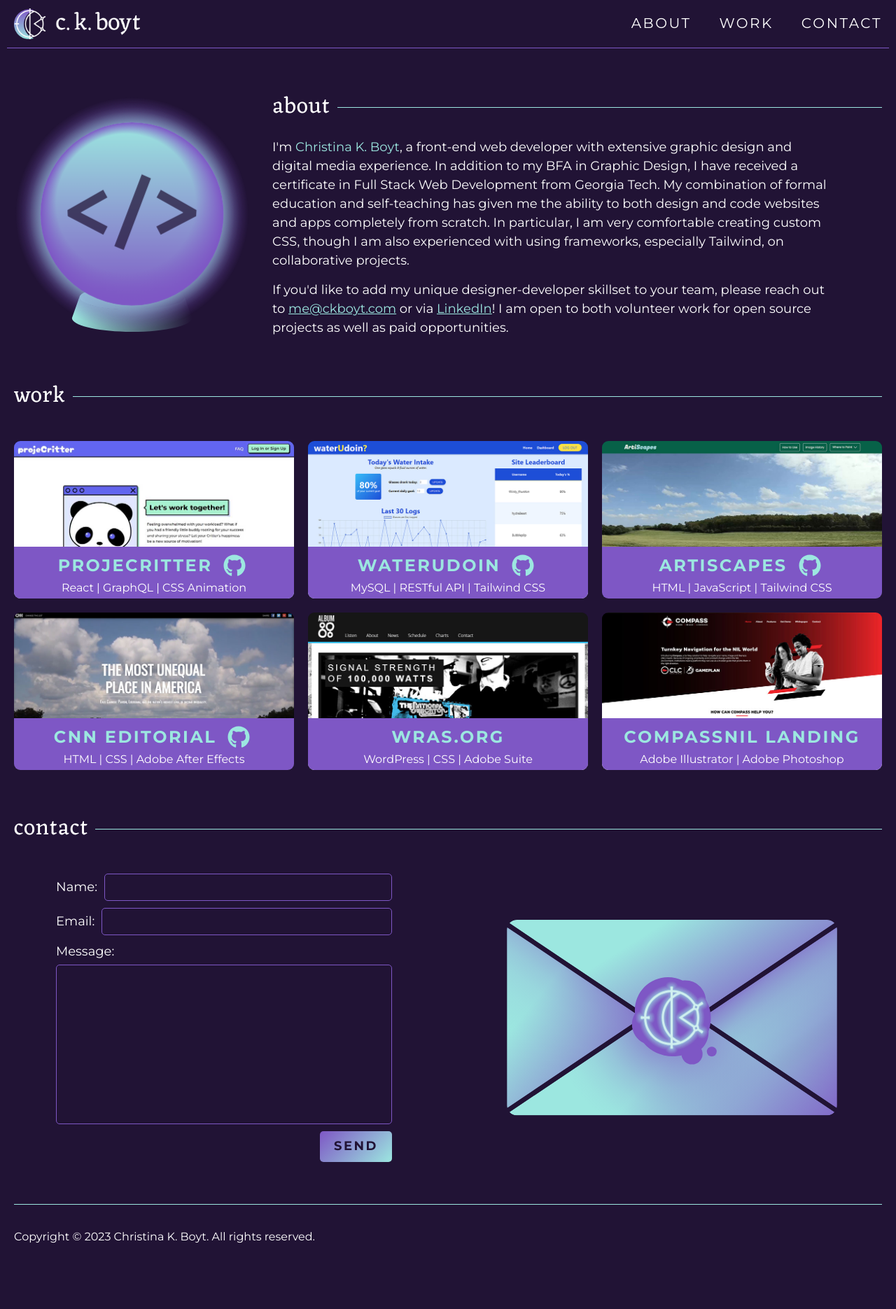
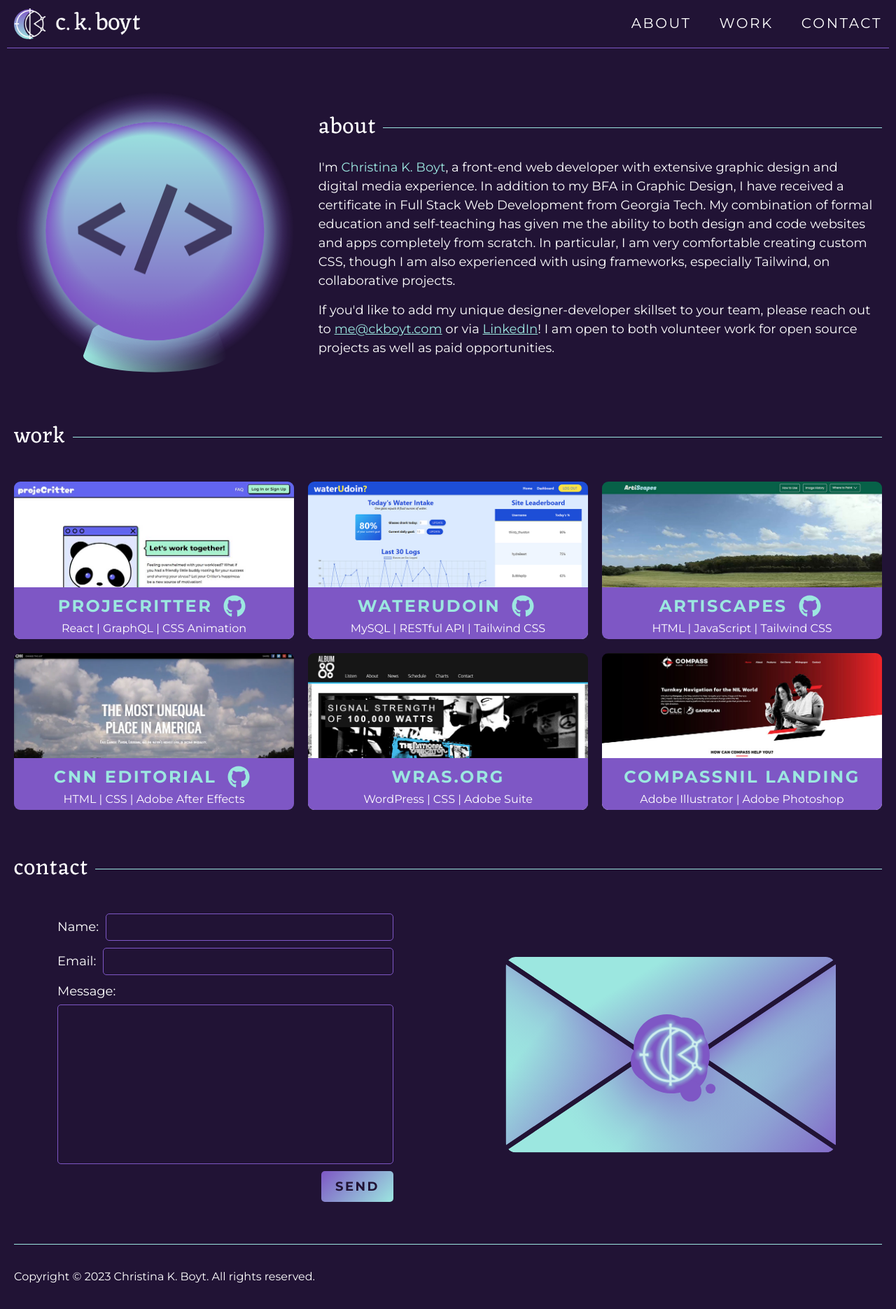
Before and after one commit to CKBoytGT/CKBoytGT.github.io, a React (Vite) app: page / in a window 1280 px wide. Shown: the whole page at 70% size. Before the commit the page ends 1813 px from the top, so only its background shows below. Built offline with nearby package versions, Linux system fonts and the light colour scheme; some icons are missing.

Commit message:
Revise CSS logic based on DRY

```diff
--- a/src/App.css
+++ b/src/App.css
@@ -2,16 +2,10 @@
   width: 100%;
   max-width: 1280px;
   margin: 0 auto;
-  /* padding: 0 1rem; */
   text-align: center;
 }
 
-main {
-  display: flex;
-  flex-direction: column;
-  gap: 2rem;
-  margin: 4rem 2rem;
-}
+/* TYPOGRAPHY */
 
 h1 {
   font-family: Eczar, Georgia, "Times New Roman", Times, serif;
@@ -71,6 +65,8 @@ p:last-child {
   margin-bottom: 0;
 }
 
+/* FOCUS */
+
 :focus:not(:focus-visible) {
   outline: none;
 }
@@ -81,27 +77,145 @@ p:last-child {
   border-radius: 0.25rem;
 }
 
+/* UTILITY */
+
+.highlight {
+  color: rgb(var(--accent));
+}
+
+.hidden {
+  display: none;
+}
+
+.flex-row {
+  display: flex;
+  flex-direction: column;
+  align-items: center;
+  gap: 3.2rem;
+}
+
+.flex-1-3rd {
+  height: 100%;
+  width: 100%;
+  flex: 1 1 33.33%;
+}
+
+.flex-half {
+  height: 100%;
+  width: 100%;
+  flex: 1 1 50%;
+}
+
+.flex-2-3rds {
+  height: 100%;
+  width: 100%;
+  flex: 1 1 66.66%;
+}
+
+/* FORMS */
+
+form {
+  display: flex;
+  flex-direction: column;
+  align-items: flex-start;
+  text-align: left;
+  gap: 1rem;
+}
+
+label {
+  width: 100%;
+  display: flex;
+}
+
+input,
+textarea {
+  border-radius: 0.5rem;
+  border: 1px solid rgb(var(--light));
+  background: transparent;
+  color: #fff;
+  padding: 0.5rem 1rem;
+}
+
+input:focus-visible,
+input:active,
+textarea:focus-visible,
+textarea:active {
+  outline: 2px rgb(var(--accent)) solid;
+}
+
+input {
+  display: inline;
+  margin-left: 1rem;
+  flex-grow: 1;
+  flex-shrink: 1;
+  min-width: 0;
+}
+
+textarea {
+  display: block;
+  margin-top: 0.5rem;
+}
+
+form button {
+  align-self: flex-end;
+  min-height: 44px;
+  min-width: 44px;
+  padding: 0.5rem 2rem;
+  border-radius: 0.5rem;
+  background: linear-gradient(
+    135deg,
+    rgb(var(--light)) 0,
+    rgb(var(--accent)) 100%
+  );
+  color: rgb(var(--dark));
+  font-weight: 700;
+  text-transform: uppercase;
+  letter-spacing: 0.25rem;
+  cursor: pointer;
+}
+
+form button:hover,
+form button:focus-visible {
+  background: rgb(var(--light));
+  color: #fff;
+}
+
+form button:active {
+  background: transparent;
+  outline: 2px rgb(var(--accent)) solid !important;
+  color: #fff;
+}
+
+.form-row {
+  align-items: center;
+}
+
+.form-textarea {
+  flex-direction: column;
+}
+
+/* MAIN CONTENT */
+
+main {
+  display: flex;
+  flex-direction: column;
+  gap: 2rem;
+  margin: 4rem 2rem;
+}
+
 #about,
 #work,
 #contact {
   scroll-margin-top: 6.8rem;
 }
 
-#about {
-  display: flex;
-  flex-direction: column;
-  align-items: center;
-  gap: 3.2rem;
-}
+/* ABOUT */
 
 #about div {
   width: 100%;
 }
 
-#about p {
-  margin-left: auto;
-  margin-right: auto;
-}
+/* WORK */
 
 #proj-grid {
   display: flex;
@@ -111,6 +225,8 @@ p:last-child {
   max-width: 480px;
   margin: 0 auto;
 }
+
+/* CONTACT */
 
 #contact-lockup {
   display: flex;
@@ -122,13 +238,7 @@ p:last-child {
   margin: 0 auto;
 }
 
-.highlight {
-  color: rgb(var(--accent));
-}
-
-.hidden {
-  display: none;
-}
+/* BREAKPOINT - desktop */
 
 @media screen and (min-width: 769px) {
   h2 {
@@ -145,17 +255,12 @@ p:last-child {
     margin: 6rem 2rem;
   }
 
-  #about {
+  .flex-row {
     flex-direction: row;
   }
 
   #about h2 {
     margin-bottom: 2rem;
-  }
-
-  #about p {
-    margin-left: 0;
-    margin-right: 0;
   }
 
   #contact-lockup {
@@ -166,11 +271,15 @@ p:last-child {
   }
 }
 
+/* BREAKPOINT - remove size limit from grid */
+
 @media screen and (min-width: 797px) {
   #proj-grid {
     max-width: none;
   }
 }
+
+/* BREAKPOINT - column to grid */
 
 @media screen and (min-width: 440px) {
   #proj-grid {
@@ -178,3 +287,12 @@ p:last-child {
     grid-template-columns: repeat(auto-fit, minmax(360px, 1fr));
   }
 }
+
+/* POINTER - non-touchscreen */
+
+@media (pointer: fine) {
+  form button {
+    min-height: auto;
+    min-width: auto;
+  }
+}
--- a/src/App.jsx
+++ b/src/App.jsx
@@ -13,8 +13,11 @@ function App() {
       <Navbar />
       <main>
         <section id="about">
+          <div className="flex-row">
+            <div className="flex-1-3rd">
               <CrystalBall />
-          <div>
+            </div>
+            <div className="flex-2-3rds">
               <h2>About</h2>
               <p>
                 I&apos;m <span className="highlight">Christina K. Boyt</span>, a
@@ -42,6 +45,7 @@ function App() {
                 well as paid opportunities.
               </p>
             </div>
+          </div>
         </section>
         <section id="work">
           <h2>Work</h2>
@@ -60,9 +64,13 @@ function App() {
         </section>
         <section id="contact">
           <h2>Contact</h2>
-          <div id="contact-lockup">
+          <div className="flex-row">
+            <div className="flex-half">
               <ContactForm />
+            </div>
+            <div className="flex-half">
               <Envelope />
+            </div>
           </div>
         </section>
       </main>
--- a/src/components/ContactForm/index.css
+++ b/src/components/ContactForm/index.css
@@ -3,87 +3,10 @@
   flex: 1 1 50%;
 }
 
-form {
+#contact-form form {
   width: 100%;
   max-width: 480px;
   margin: 0 auto;
-  display: flex;
-  flex-direction: column;
-  align-items: flex-start;
-  text-align: left;
-  gap: 1rem;
-}
-
-input:focus-visible,
-input:active,
-textarea:focus-visible,
-textarea:active {
-  outline: 2px rgb(var(--accent)) solid;
-}
-
-label {
-  width: 100%;
-  display: flex;
-}
-
-input,
-textarea {
-  border-radius: 0.5rem;
-  border: 1px solid rgb(var(--light));
-  background: transparent;
-  color: #fff;
-  padding: 0.5rem 1rem;
-}
-
-input {
-  display: inline;
-  margin-left: 1rem;
-  flex-grow: 1;
-  flex-shrink: 1;
-  min-width: 0;
-}
-
-.form-row {
-  align-items: center;
-}
-
-.form-textarea {
-  flex-direction: column;
-}
-
-textarea {
-  display: block;
-  margin-top: 0.5rem;
-}
-
-form button {
-  align-self: flex-end;
-  min-height: 44px;
-  min-width: 44px;
-  padding: 0.5rem 2rem;
-  border-radius: 0.5rem;
-  background: linear-gradient(
-    135deg,
-    rgb(var(--light)) 0,
-    rgb(var(--accent)) 100%
-  );
-  color: rgb(var(--dark));
-  font-weight: 700;
-  text-transform: uppercase;
-  letter-spacing: 0.25rem;
-  cursor: pointer;
-}
-
-form button:hover,
-form button:focus-visible {
-  background: rgb(var(--light));
-  color: #fff;
-}
-
-form button:active {
-  background: transparent;
-  outline: 2px rgb(var(--accent)) solid !important;
-  color: #fff;
 }
 
 #send-bar {
@@ -120,10 +43,3 @@ form button:active {
     width: 1.2rem;
   }
 }
-
-@media (pointer: fine) {
-  form button {
-    min-height: auto;
-    min-width: auto;
-  }
-}
--- a/src/components/CrystalBall/index.css
+++ b/src/components/CrystalBall/index.css
@@ -1,8 +1,6 @@
 #cb-svg {
-  flex: 0 1 48rem;
-  height: 100%;
-  width: auto;
   max-height: 24rem;
+  flex-grow: 1;
 }
 
 #cb-glow-med,
@@ -51,6 +49,6 @@
 
 @media screen and (min-width: 769px) {
   #cb-svg {
-    max-height: 48rem;
+    max-height: none;
   }
 }
--- a/src/components/Envelope/index.css
+++ b/src/components/Envelope/index.css
@@ -1,8 +1,5 @@
 #env-svg {
-  flex: 0 1 50%;
-  height: 100%;
-  width: auto;
-  max-height: 18rem;
+  max-height: 20rem;
 }
 
 #env-seal-logo {
@@ -36,6 +33,6 @@
 
 @media screen and (min-width: 769px) {
   #env-svg {
-  max-height: 28rem;
+    max-height: 28rem;
   }
 }
```
Lines whose indentation alone changed are shown as unchanged.
